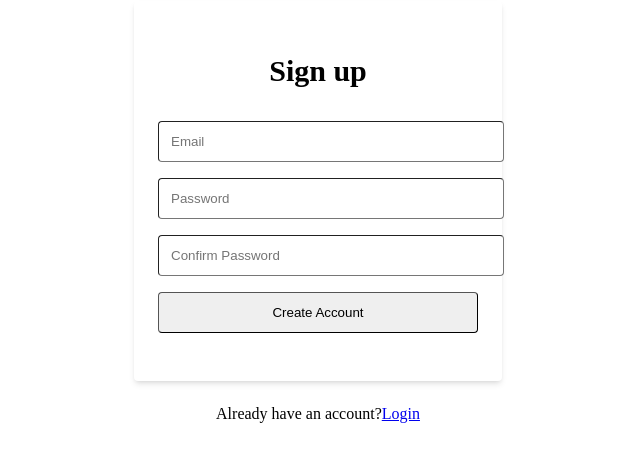
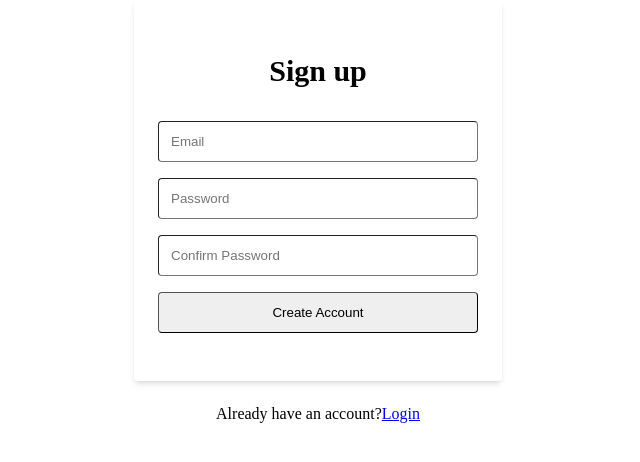
Before and after one commit to Tsubarah/samsta-haken, a React (Vite) app: page /signup in a window 1280 px wide. Shown: the part 196-658 px from the top of the page, without its empty margins (322-962 px from the left). Built offline with nearby package versions, Linux system fonts and the light colour scheme; no server answers.

Commit message:
Fixed layout of input fields

```diff
--- a/src/pages/SignupPage.jsx
+++ b/src/pages/SignupPage.jsx
@@ -47,12 +47,12 @@ const SignupPage = () => {
       <form onSubmit={handleSubmit}>
         <div className="bg-grey-lighter min-h-screen flex flex-col">
           <div className="container max-w-xs mx-auto flex-1 flex flex-col items-center justify-center px-2">
-            <div className="bg-white px-6 py-8 rounded shadow-md text-black w-full">
+            <div className="flex justify-center flex-col bg-white px-6 py-8 rounded shadow-md text-black w-full">
               <h1 className="mb-8 text-3xl text-center">Sign up</h1>
 
               <input
                   type="text"
-                  className="block border border-grey-light w-full p-3 rounded mb-4"
+                  className="block border border-grey-light p-3 rounded mb-4"
                   name="email"
                   ref={emailRef}
                   required
@@ -61,7 +61,7 @@ const SignupPage = () => {
 
               <input
                   type="password"
-                  className="block border border-grey-light w-full p-3 rounded mb-4"
+                  className="block border border-grey-light p-3 rounded mb-4"
                   name="password"
                   ref={passwordRef}
                   required
@@ -70,14 +70,14 @@ const SignupPage = () => {
 
               <input
                   type="password"
-                  className="block border border-grey-light w-full p-3 rounded mb-4"
+                  className="block border border-grey-light p-3 rounded mb-4"
                   name="confirm_password"
                   ref={passwordConfirmRef}
                   required
                   placeholder="Confirm Password"
               />
 
-              <button className="block border border-grey-light w-full p-3 rounded mb-4">
+              <button className="block border border-grey-light p-3 rounded mb-4">
                 Create Account
               </button>
             </div>
```
